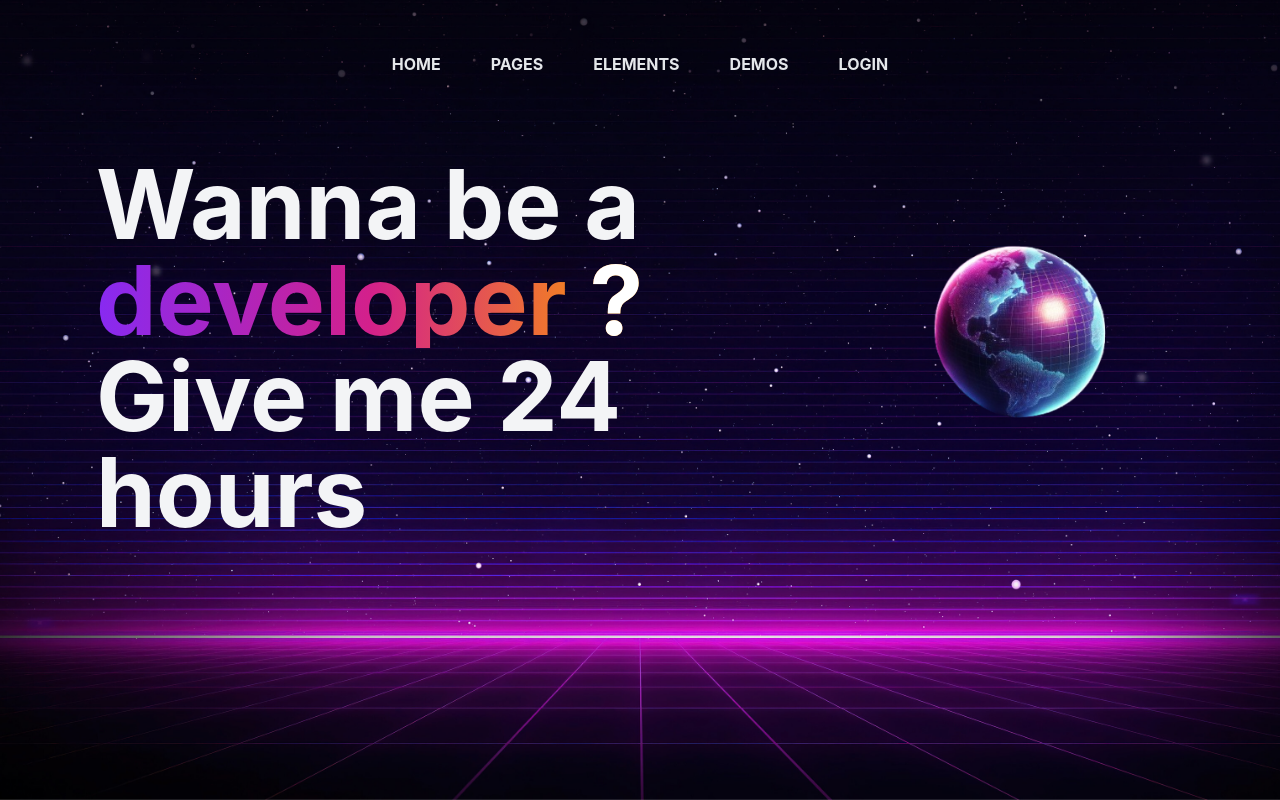
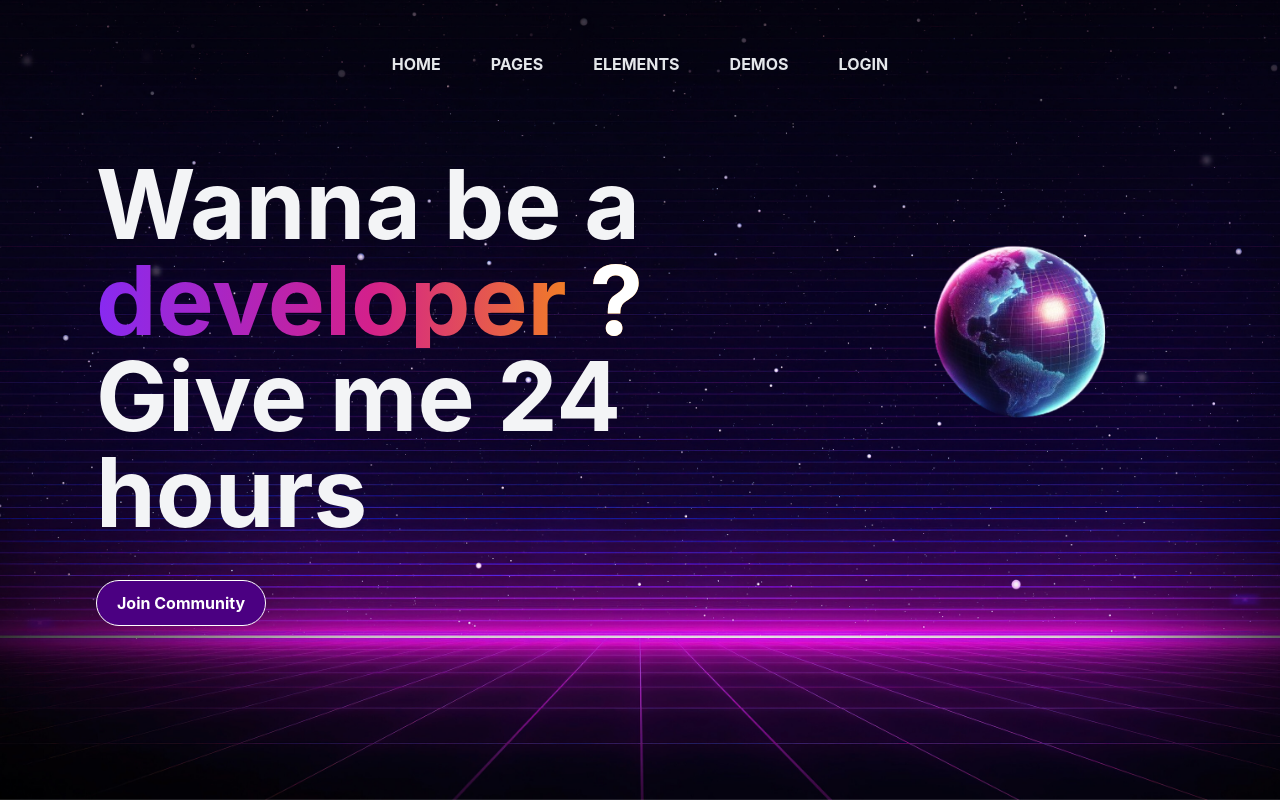
Before and after one commit to azdevcommunity/azdev-web, a React (Vite) app: page / in a window 1280 px wide. Built offline with nearby package versions, Linux system fonts and the light colour scheme; a web font is replaced by a local one.

Commit message:
:ambulance:

```diff
--- /dev/null
+++ b/src/features/components/home/Button.tsx
@@ -0,0 +1,14 @@
+import React from 'react';
+
+interface ButtonProps {
+    onClick: () => void;
+    text: string;
+}
+
+const Button: React.FC<ButtonProps> = ({ onClick, text }) => {
+    return (
+        <button className = {"customButton ml-24 mt-10"} onClick={onClick}>{text}</button>
+    );
+};
+
+export default Button;
--- a/src/features/container/home/DeveloperSection.tsx
+++ b/src/features/container/home/DeveloperSection.tsx
@@ -1,11 +1,16 @@
+import Button from "../../components/home/Button";
+
 const DeveloperSection = () => {
     return (
+        <>
         <div className={"developerSection text-gray-100 text-8xl font-bold ml-24  mt-20"}>
             <div>Wanna be a</div>
             <p className={"headerTextBg"} > developer <span className={"text-white"}>?</span></p>
             Give me 24 <br/>
             hours
         </div>
+        <Button text={"Join Community"} onClick={() => {}} />
+        </>
     );
 };
 
--- a/src/features/styles/home.css
+++ b/src/features/styles/home.css
@@ -53,3 +53,22 @@
     transform: scaleX(1);
     transform-origin: bottom left;
 }
+
+
+.customButton {
+    background-color: #4B0082; /* Dark purple color */
+    color: white; /* White text color */
+    border: 1px solid #fff; /* No border */
+    padding: 10px 20px; /* Padding around the text */
+    text-align: center; /* Center the text inside the button */
+    text-decoration: none; /* No underline on the text */
+    display: inline-block; /* Allow the button to sit in line with other elements */
+    font-size: 16px; /* Set the font size */
+    border-radius: 50px; /* Rounded corners with a large radius to make it pill-shaped */
+    cursor: pointer; /* Change mouse cursor on hover */
+    font-weight: bold;
+  }
+
+  .customButton:hover {
+    background-color: #5C00A1; /* Slightly lighter purple on hover */
+  }
```
